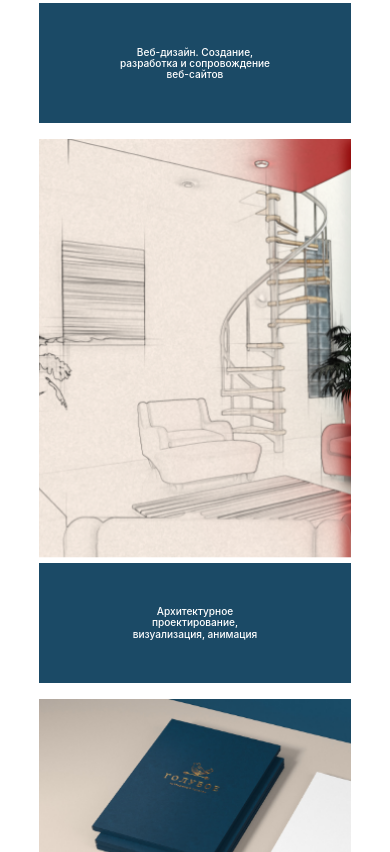
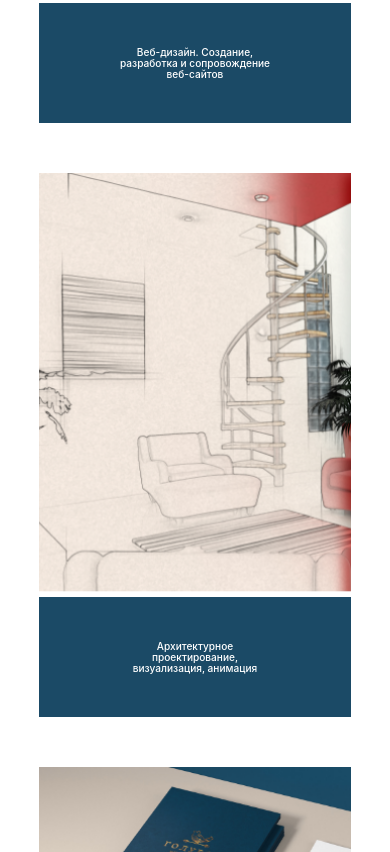
Before and after one commit to mrwebsterr/polygonstudio-2017, a plain HTML site: page projects.html in a window 390 px wide. Shown: the part 752-1604 px from the top of the page. Drawn offline with nearby package versions, Linux system fonts and the light colour scheme.

Commit message:
Changed margin-bottom to 50px.

```diff
--- a/css/style.css
+++ b/css/style.css
@@ -488,7 +488,7 @@ footer {
      }
      .projects__item {
          width: 100%;
-         margin-bottom: 5%;
+         margin-bottom: 50px;
      }
      .projects__item-header {
          font-size: 2.6vw;
```
